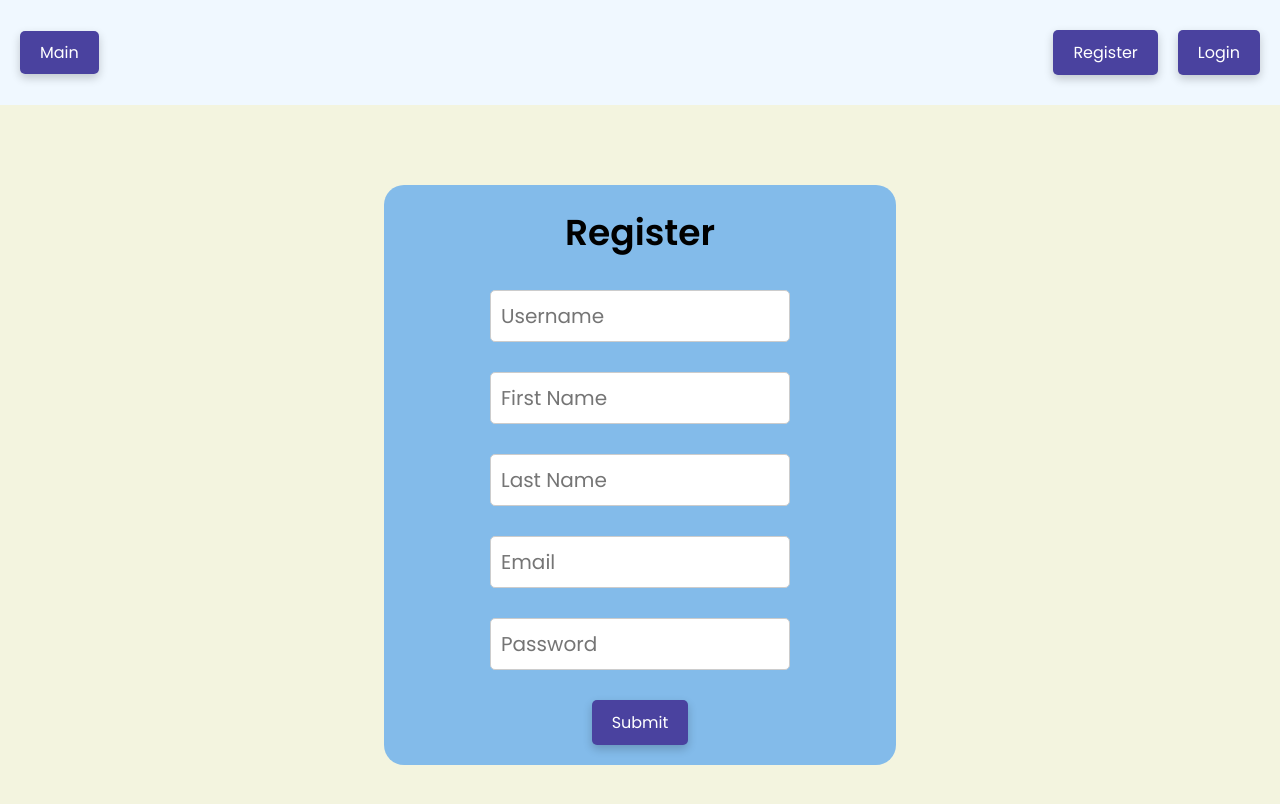
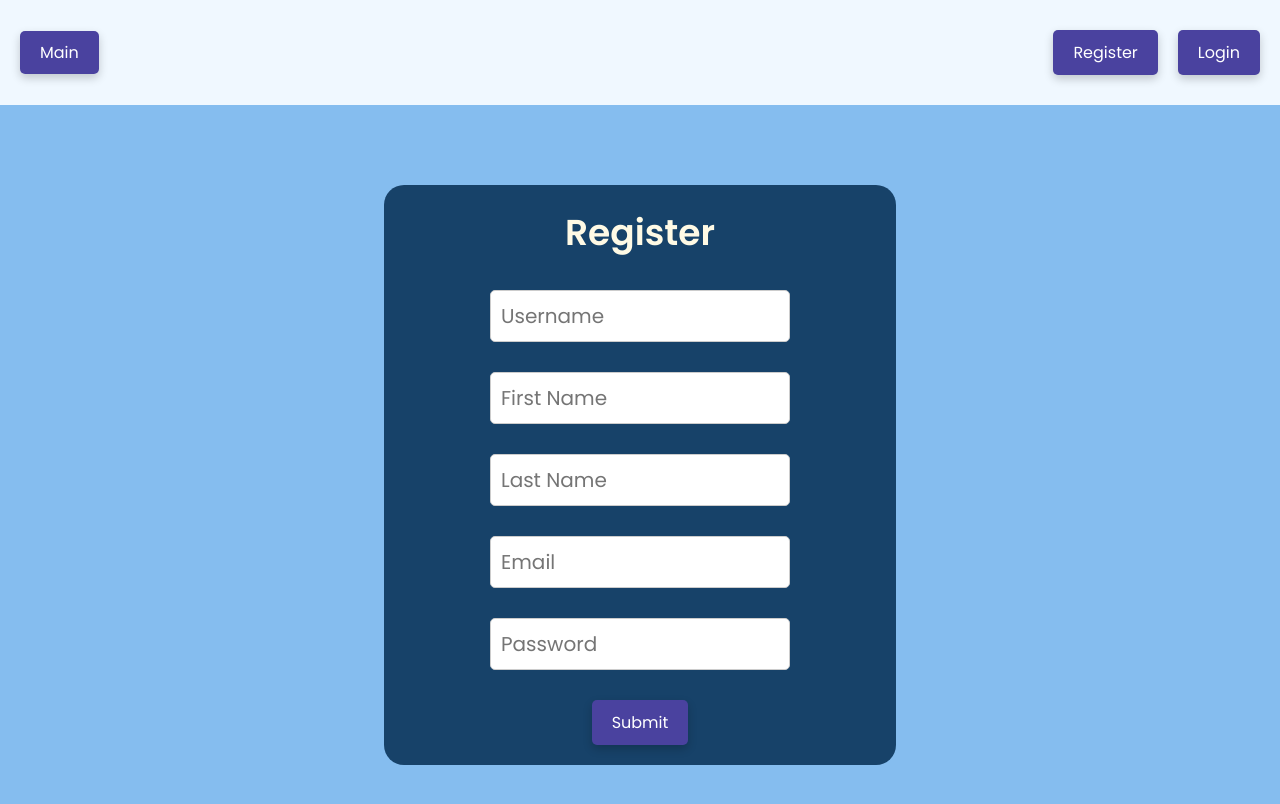
Before and after one commit to KailenC/Bracket-Website-group-project, a React (Create React App) app in the folder frontend/: page /register in a window 1280 px wide. Shown: the top 804 px of the page. Built offline with nearby package versions, Linux system fonts and the light colour scheme.

Commit message:
updated the colors
it looks more bareable now and cohesive without that dumb yellow as the background

```diff
--- a/frontend/src/App.css
+++ b/frontend/src/App.css
@@ -8,7 +8,7 @@
 
 body {
   font-family: 'Poppins', sans-serif;
-  background-color: #f3f4df;
+  background-color: rgba(109, 177, 236, 0.834);
   margin: 0;
   padding: 0;
 }
@@ -38,9 +38,10 @@ h1 {
   align-items: center;
   text-align: center;
   gap: 20px;
-  background-color: rgba(109, 177, 236, 0.834);
+  background-color: rgba(2, 43, 80, 0.834);
   padding: 120px 20px;
   width: 100%;
+  color: rgb(255, 250, 229)
 
 }
 
@@ -50,15 +51,16 @@ h1 {
   align-items: center;
   text-align: center;
   gap: 30px;
-  background-color: rgba(109, 177, 236, 0.834);
+  background-color: rgba(2, 43, 80, 0.834);
   width: 40%;
   margin: 80px auto;
   padding: 20px;
   border-radius: 20px;
+  color: rgb(255, 250, 229)
 }
 
 .tournament{
-  background-color: #fff;
+  background-color: white;
   padding: 20px;
   border-radius: 10px;
   box-shadow: 0 4px 8px rgba(0, 0, 0, 0.1);
```
